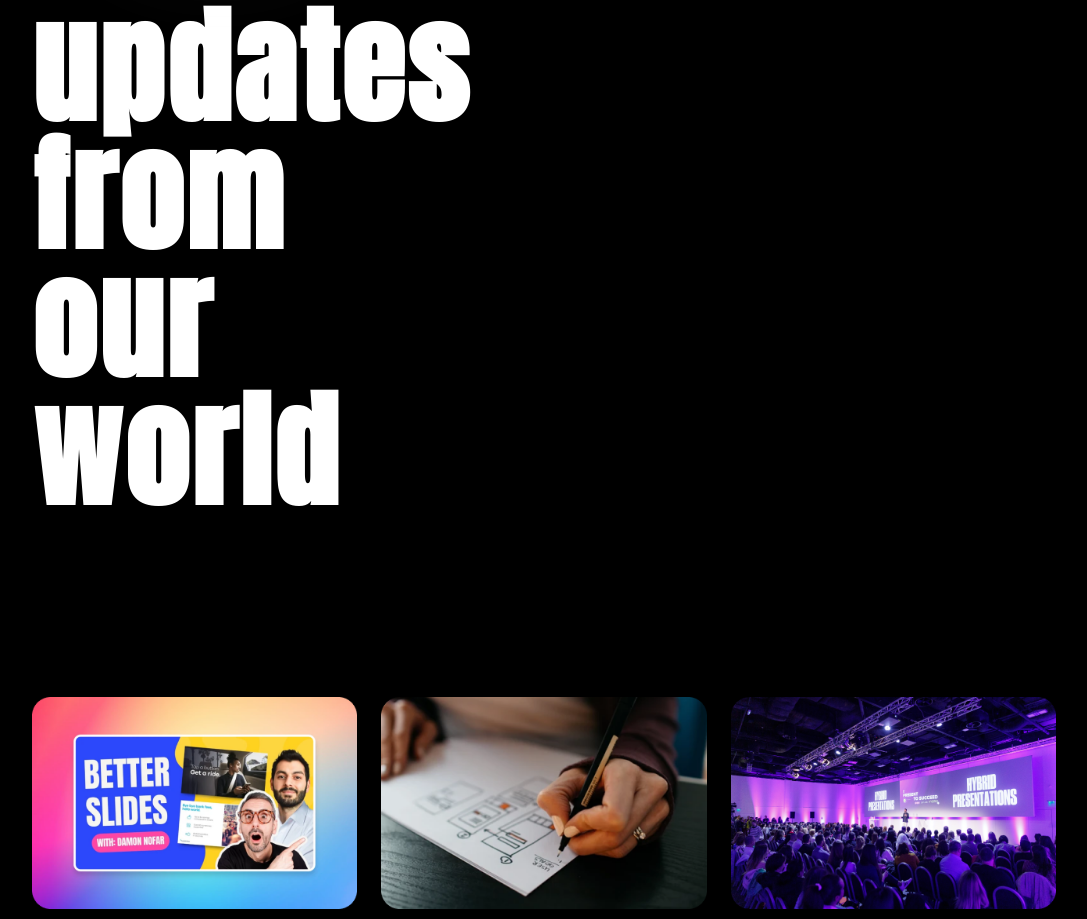
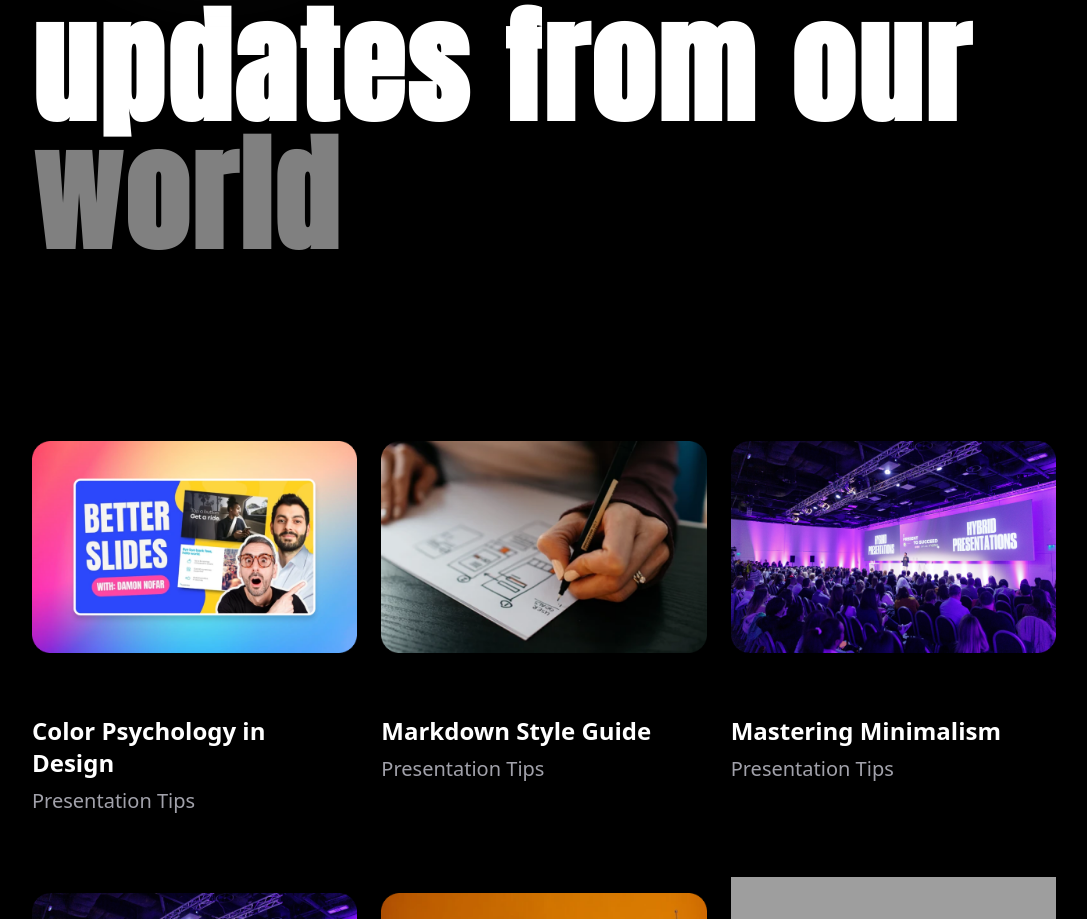
Before and after one commit to chetanverma16/agency-landing-astro-template, an Astro site: page /blog in a window 1280 px wide. Shown: the part 181-1100 px from the top of the page, without its empty margins (96-1183 px from the left). Built offline with nearby package versions, Linux system fonts and the light colour scheme; Astro itself is replaced by a stand-in of ours; grey boxes are pictures that could not be loaded.

Commit message:
fix: gap issue at blog page

```diff
--- a/src/pages/blog/index.astro
+++ b/src/pages/blog/index.astro
@@ -9,13 +9,13 @@
 <Main title="Blog">
   <div class="w-full flex flex-col gap-y-12 mx-auto bg-black py-10 xl:pt-10 xl:pb-40 ">
     <div
-      class="text-6xl sm:text-9xl font-semibold font-anton text-white  px-3 xl:px-16 w-full xl:w-3/6 text-left xl:pb-20 tracking-wide leading-snug xl:leading-none "
+      class="text-6xl sm:text-9xl font-semibold font-anton text-white  px-3 sm:px-16 w-full text-left xl:pb-20 tracking-wide leading-snug xl:leading-none "
     >
-      updates from our world
-      <!-- <span class="text-white/50">world</span> -->
+      updates from our
+      <span class="text-white/50">world</span>
     </div>
     <div
-      class="grid grid-cols-1 sm:grid-cols-2 xl:grid-cols-3 place-items-start place-content-center gap-6 mx-auto sm:mx-3 xl:mx-16"
+      class="grid grid-cols-1 sm:grid-cols-2 xl:grid-cols-3 place-items-start place-content-center gap-6 mx-auto sm:mx-10 xl:mx-16"
     >
       {
         posts.map((post) => (
```
